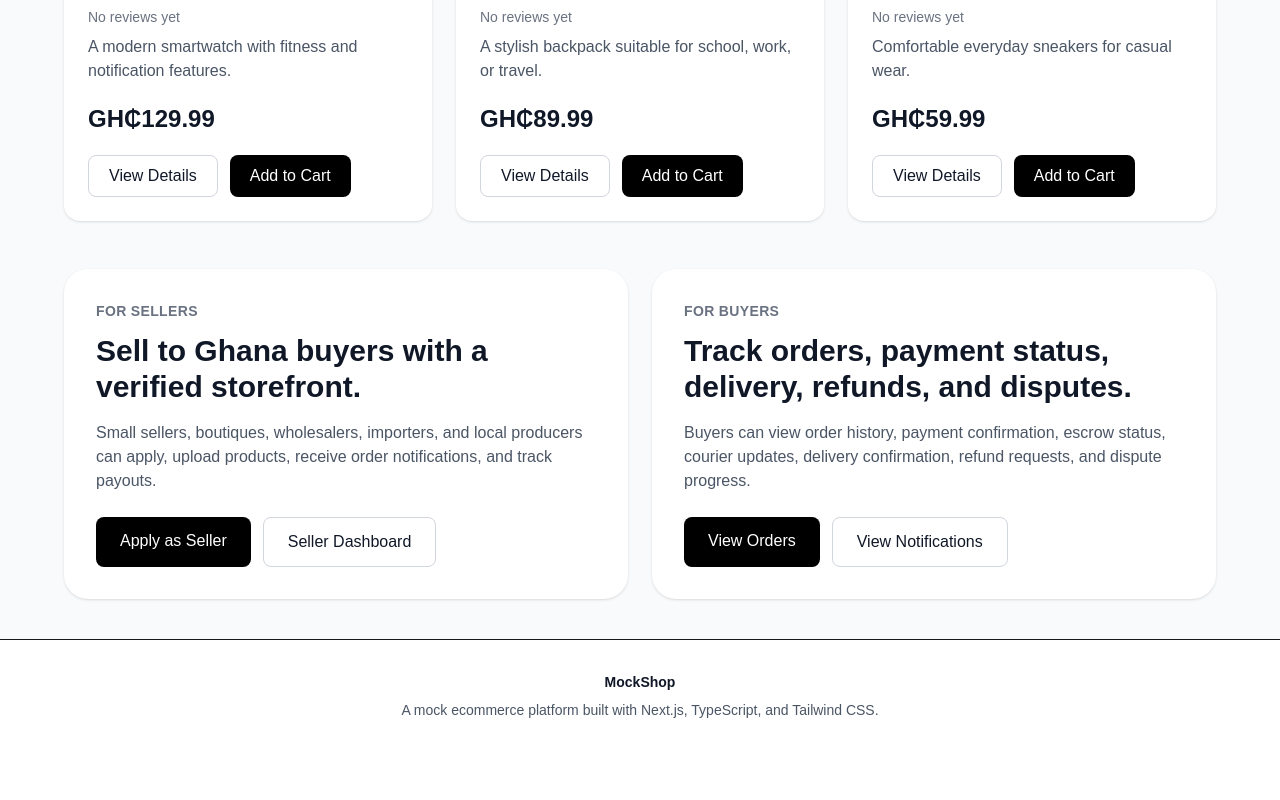
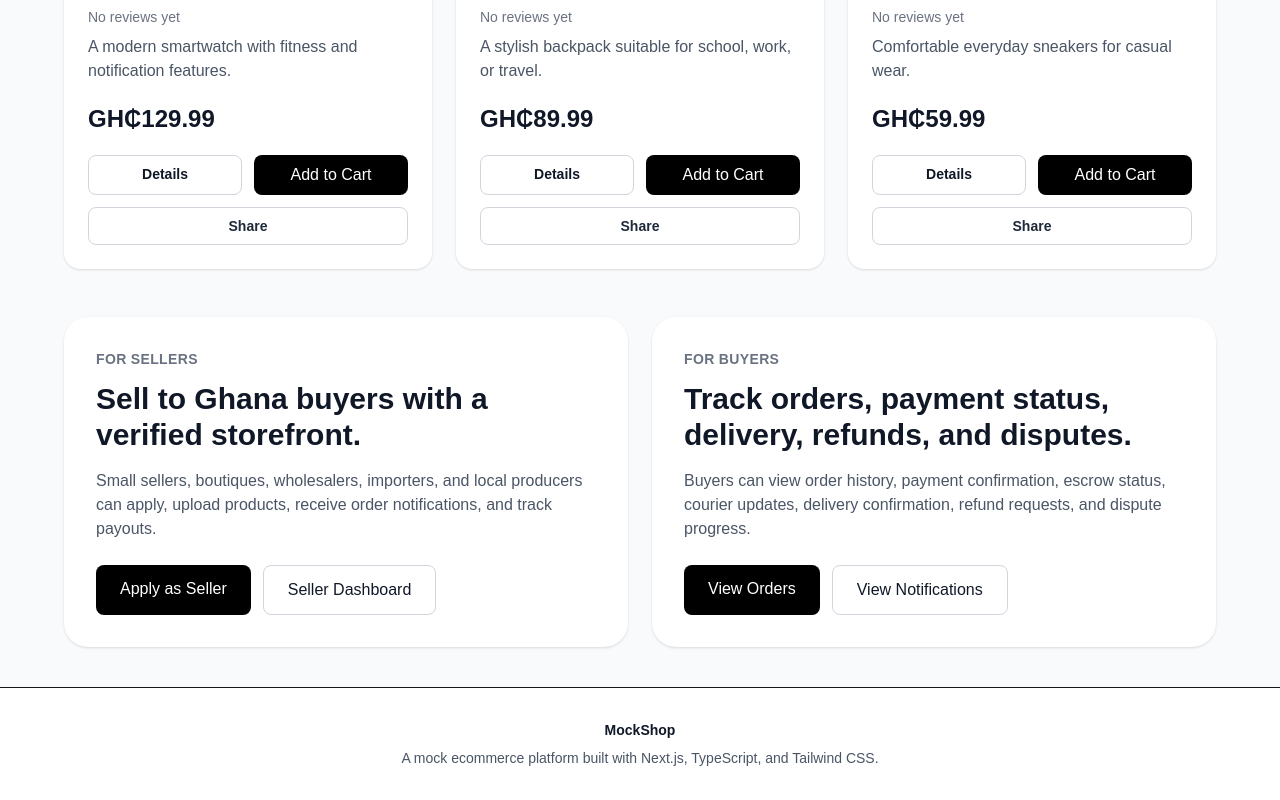
Before and after one commit to Princewoode/mock-ecommerce, a Next.js app: page / in a window 1280 px wide. Shown: the part 2064-2864 px from the top of the page. Before the commit the page ends 2816 px from the top, so only its background shows below. Built offline with nearby package versions, Linux system fonts and the light colour scheme; no server answers; the database is empty.

Commit message:
Clean up product card actions

```diff
--- a/src/components/AddGroupDealButton.tsx
+++ b/src/components/AddGroupDealButton.tsx
@@ -21,7 +21,7 @@ export default function AddGroupDealButton({
 
   function handleAddGroupDeal() {
     if (!canAddGroupDeal) {
-      setMessage(`Only ${stock} item(s) available. Group deal cannot be unlocked.`);
+      setMessage(`Only ${stock} item(s) available.`);
       return;
     }
 
@@ -52,7 +52,7 @@ export default function AddGroupDealButton({
     saveCartItems(updatedItems);
     window.dispatchEvent(new Event("cartUpdated"));
 
-    setMessage(`Group deal added with ${minimumQuantity} item(s).`);
+    setMessage(`Added ${minimumQuantity} item(s).`);
   }
 
   return (
@@ -61,12 +61,12 @@ export default function AddGroupDealButton({
         type="button"
         onClick={handleAddGroupDeal}
         disabled={!canAddGroupDeal}
-        className="rounded-lg bg-orange-600 px-5 py-2 text-white disabled:bg-gray-300 disabled:text-gray-500"
+        className="w-full rounded-lg bg-orange-600 px-4 py-2 text-sm font-semibold text-white hover:bg-orange-700 disabled:bg-gray-300 disabled:text-gray-500"
       >
         Add Group Deal
       </button>
 
-      {message && <p className="mt-2 text-sm text-gray-600">{message}</p>}
+      {message && <p className="mt-2 text-xs text-gray-500">{message}</p>}
     </div>
   );
 }
--- a/src/components/ProductCard.tsx
+++ b/src/components/ProductCard.tsx
@@ -3,6 +3,7 @@ import AddToCartButton from "@/components/AddToCartButton";
 import AddGroupDealButton from "@/components/AddGroupDealButton";
 import ProductVisual from "@/components/ProductVisual";
 import ProductRatingSummary from "@/components/ProductRatingSummary";
+import ShareProductButton from "@/components/ShareProductButton";
 import { formatCurrency } from "@/utils/currency";
 
 type ProductCardProps = {
@@ -46,7 +47,7 @@ export default function ProductCard({
     groupMinQuantity > 1;
 
   return (
-    <div className="group rounded-2xl bg-white p-6 shadow-sm transition hover:-translate-y-1 hover:shadow-md">
+    <div className="rounded-2xl bg-white p-6 shadow-sm transition hover:-translate-y-1 hover:shadow-md">
       {image && (
         <div className="mb-5">
           <ProductVisual image={image} alt={name} size="medium" />
@@ -128,17 +129,29 @@ export default function ProductCard({
         )}
       </div>
 
-      <div className="mt-5 flex flex-col gap-3 sm:flex-row">
+      <div className="mt-5 space-y-3">
+        <div className="grid grid-cols-2 gap-3">
           {id && (
             <Link
               href={`/products/${id}`}
-            className="rounded-lg border border-gray-300 px-5 py-2 text-center text-gray-900 hover:bg-gray-50"
+              className="rounded-lg border border-gray-300 px-4 py-2 text-center text-sm font-semibold text-gray-900 hover:bg-gray-50"
             >
-            View Details
+              Details
             </Link>
           )}
 
           {id && !isOutOfStock && <AddToCartButton productId={id} />}
+
+          {isOutOfStock && (
+            <button
+              type="button"
+              disabled
+              className="rounded-lg bg-gray-200 px-4 py-2 text-sm font-semibold text-gray-500"
+            >
+              Unavailable
+            </button>
+          )}
+        </div>
 
         {id && hasGroupDeal && !isOutOfStock && (
           <AddGroupDealButton
@@ -148,14 +161,16 @@ export default function ProductCard({
           />
         )}
 
-        {isOutOfStock && (
-          <button
-            type="button"
-            disabled
-            className="rounded-lg bg-gray-200 px-5 py-2 text-gray-500"
-          >
-            Unavailable
-          </button>
+        {id && (
+          <ShareProductButton
+            productId={id}
+            productName={name}
+            price={price}
+            sellerBusinessName={sellerBusinessName}
+            groupDealEnabled={groupDealEnabled}
+            groupPrice={groupPrice}
+            groupMinQuantity={groupMinQuantity}
+          />
         )}
       </div>
     </div>
--- a/src/components/ProductDetailsContent.tsx
+++ b/src/components/ProductDetailsContent.tsx
@@ -11,7 +11,7 @@ import { StoreProduct } from "@/types/models";
 import { formatCurrency } from "@/utils/currency";
 import { getProductCatalog } from "@/utils/productCatalogService";
 import { hasValidGroupDeal } from "@/utils/productPricing";
-
+import ShareProductButton from "@/components/ShareProductButton";
 type ProductDetailsContentProps = {
   productId: number;
 };
@@ -192,6 +192,17 @@ export default function ProductDetailsContent({
               </Link>
             )}
           </div>
+          <div className="mt-5">
+  <ShareProductButton
+    productId={product.id}
+    productName={product.name}
+    price={product.price}
+    sellerBusinessName={product.sellerBusinessName}
+    groupDealEnabled={product.groupDealEnabled}
+    groupPrice={product.groupPrice}
+    groupMinQuantity={product.groupMinQuantity}
+  />
+</div>
         </div>
       </div>
 
--- /dev/null
+++ b/src/components/ShareProductButton.tsx
@@ -0,0 +1,106 @@
+"use client";
+
+import { useState } from "react";
+import { formatCurrency } from "@/utils/currency";
+
+type ShareProductButtonProps = {
+  productId: number;
+  productName: string;
+  price: number;
+  sellerBusinessName?: string;
+  groupDealEnabled?: boolean;
+  groupPrice?: number;
+  groupMinQuantity?: number;
+};
+
+export default function ShareProductButton({
+  productId,
+  productName,
+  price,
+  sellerBusinessName,
+  groupDealEnabled,
+  groupPrice,
+  groupMinQuantity = 2,
+}: ShareProductButtonProps) {
+  const [message, setMessage] = useState("");
+  const [isOpen, setIsOpen] = useState(false);
+
+  const hasGroupDeal =
+    Boolean(groupDealEnabled) &&
+    Number(groupPrice || 0) > 0 &&
+    Number(groupPrice) < price;
+
+  function getProductUrl() {
+    if (typeof window === "undefined") {
+      return `/products/${productId}`;
+    }
+
+    return `${window.location.origin}/products/${productId}`;
+  }
+
+  function getShareText() {
+    const sellerText = sellerBusinessName
+      ? `\nSeller: ${sellerBusinessName}`
+      : "";
+
+    const priceText = hasGroupDeal
+      ? `\nNormal price: ${formatCurrency(price)}\nGroup deal price: ${formatCurrency(
+          Number(groupPrice)
+        )} when you buy ${groupMinQuantity}+ item(s).`
+      : `\nPrice: ${formatCurrency(price)}`;
+
+    return `Check this product on Ghana Marketplace:\n${productName}${sellerText}${priceText}\n\n${getProductUrl()}`;
+  }
+
+  async function handleCopyLink() {
+    try {
+      await navigator.clipboard.writeText(getProductUrl());
+      setMessage("Link copied.");
+      setIsOpen(false);
+    } catch {
+      setMessage("Could not copy link.");
+    }
+  }
+
+  function handleWhatsAppShare() {
+    const shareText = encodeURIComponent(getShareText());
+    const whatsappUrl = `https://wa.me/?text=${shareText}`;
+
+    window.open(whatsappUrl, "_blank", "noopener,noreferrer");
+    setIsOpen(false);
+  }
+
+  return (
+    <div className="relative">
+      <button
+        type="button"
+        onClick={() => setIsOpen((current) => !current)}
+        className="w-full rounded-lg border border-gray-300 px-4 py-2 text-sm font-semibold text-gray-800 hover:bg-gray-50"
+      >
+        Share
+      </button>
+
+      {isOpen && (
+        <div className="absolute right-0 z-20 mt-2 w-48 overflow-hidden rounded-xl border border-gray-200 bg-white shadow-lg">
+          <button
+            type="button"
+            onClick={handleWhatsAppShare}
+            className="block w-full px-4 py-3 text-left text-sm font-semibold text-green-700 hover:bg-green-50"
+          >
+            Share on WhatsApp
+          </button>
+
+          <button
+            type="button"
+            onClick={handleCopyLink}
+            className="block w-full px-4 py-3 text-left text-sm font-semibold text-gray-700 hover:bg-gray-50"
+          >
+            Copy Link
+          </button>
+        </div>
+      )}
+
+      {message && <p className="mt-2 text-xs text-gray-500">{message}</p>}
+    </div>
+  );
+}
```
Lines whose indentation alone changed are shown as unchanged.
